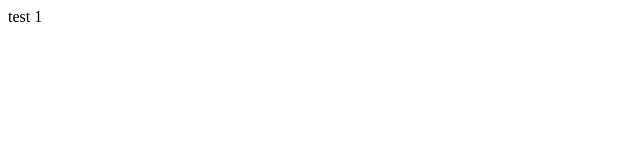
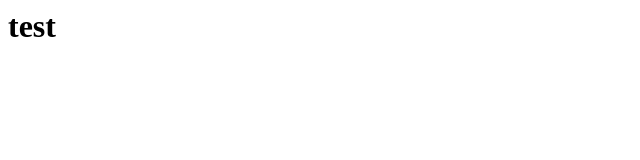
Before and after one commit to hasectic/alnoor.github.io, a plain HTML site: page index.html in a window 1280 px wide. Shown: the full height of the page, 0-640 px from the left. Drawn offline with Linux system fonts and the light colour scheme.

Commit message:
Update index.html

```diff
--- a/index.html
+++ b/index.html
@@ -1,3 +1,5 @@
 <html>
-  test 1
+ <body>
+   <h1> test</h1>
+  </body>
 </html>
```
